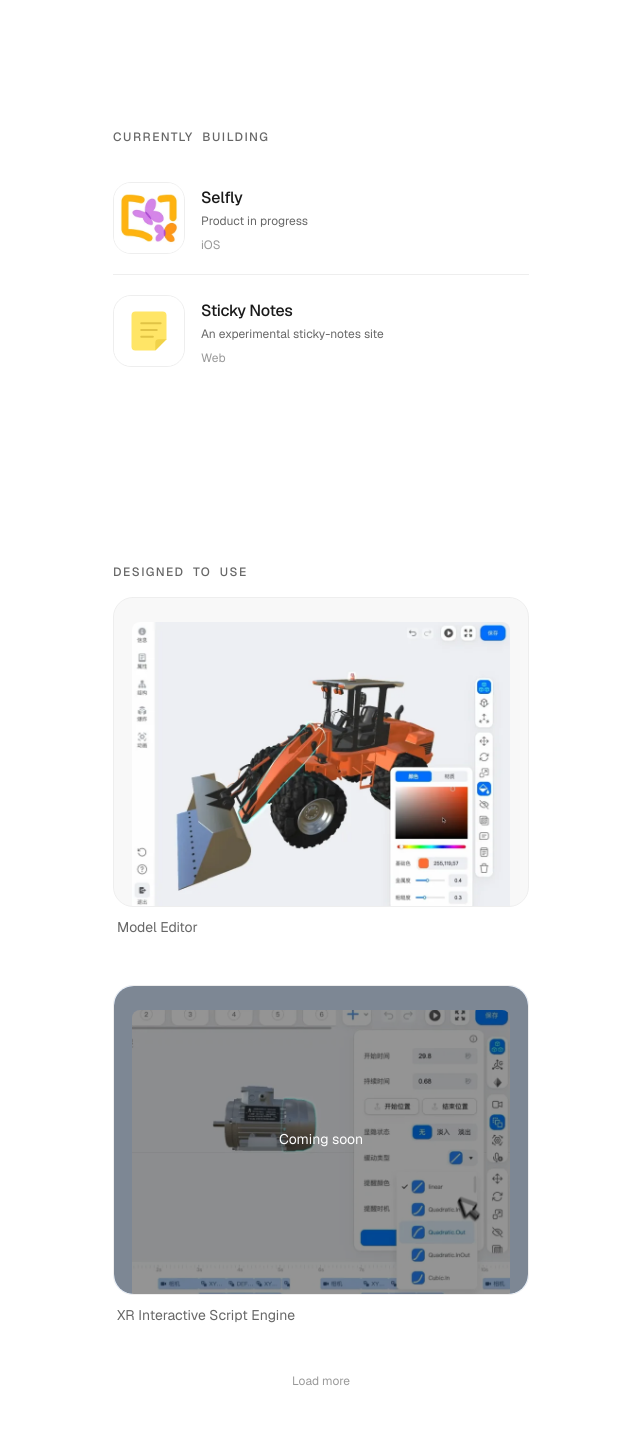
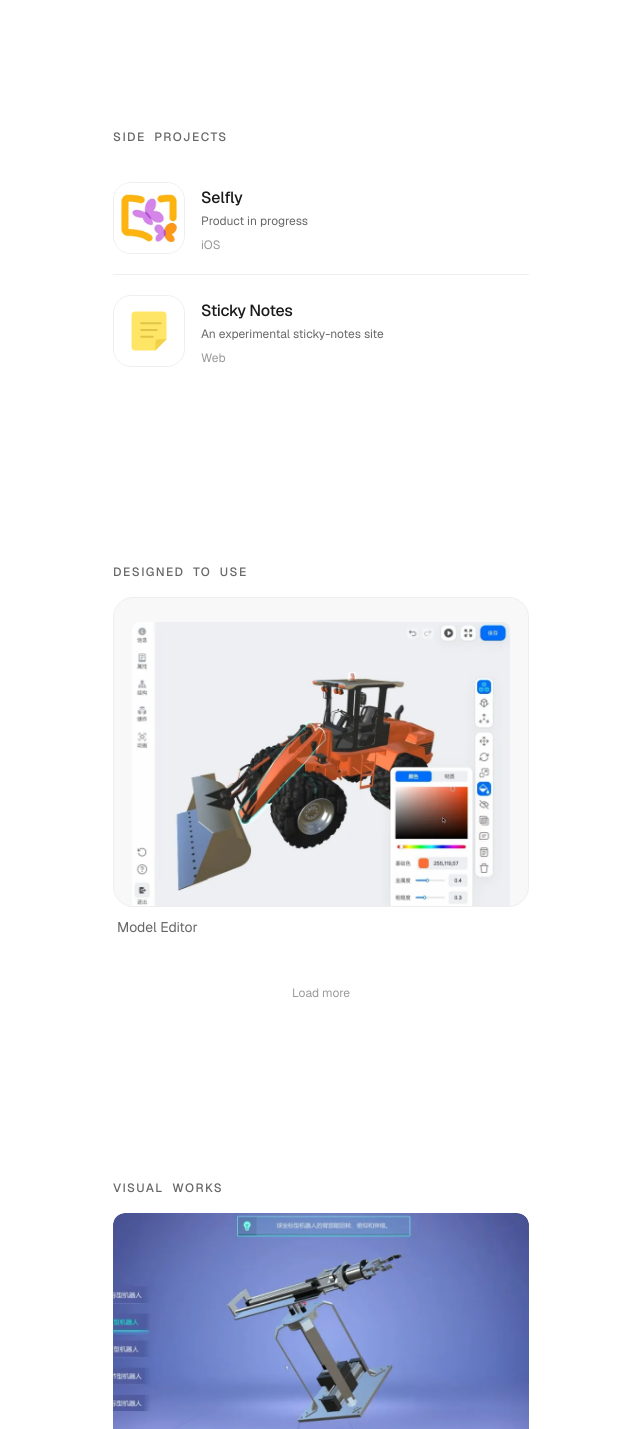
Before and after one commit to jaemin17/portfolio-pro, a Next.js app: page /en/ in a window 1280 px wide. Shown: the part 520-1949 px from the top of the page, without its empty margins (319-959 px from the left). Built offline with nearby package versions, Linux system fonts and the light colour scheme.

Commit message:
Refine homepage project sections

```diff
--- a/src/app/[locale]/ToolProjectList.tsx
+++ b/src/app/[locale]/ToolProjectList.tsx
@@ -142,9 +142,14 @@ export function ToolProjectList({
   itemClassName,
 }: ToolProjectListProps) {
   const [expanded, setExpanded] = useState(false);
-  const needsCollapse = Boolean(loadMoreLabel) && items.length > initialCount;
+  const availableItems = items.filter(
+    (item) => item.availability !== "comingSoon",
+  );
+  const collapsedItems = availableItems.slice(0, initialCount);
+  const needsCollapse =
+    Boolean(loadMoreLabel) && items.length > collapsedItems.length;
   const visibleItems =
-    expanded || !needsCollapse ? items : items.slice(0, initialCount);
+    expanded || !needsCollapse ? items : collapsedItems;
 
   return (
     <div className={className}>
--- a/src/i18n/copy.ts
+++ b/src/i18n/copy.ts
@@ -295,7 +295,7 @@ const copy: Record<Locale, HomeCopy> = {
     copyEmail: "Copy email",
     copiedEmail: "Copied",
     currentlyBuilding: {
-      label: "Currently building",
+      label: "Side Projects",
       items: [
         {
           title: "Selfly",
```
Also changed, not shown: 1 other file (tests, documents, lock files or other folders).
